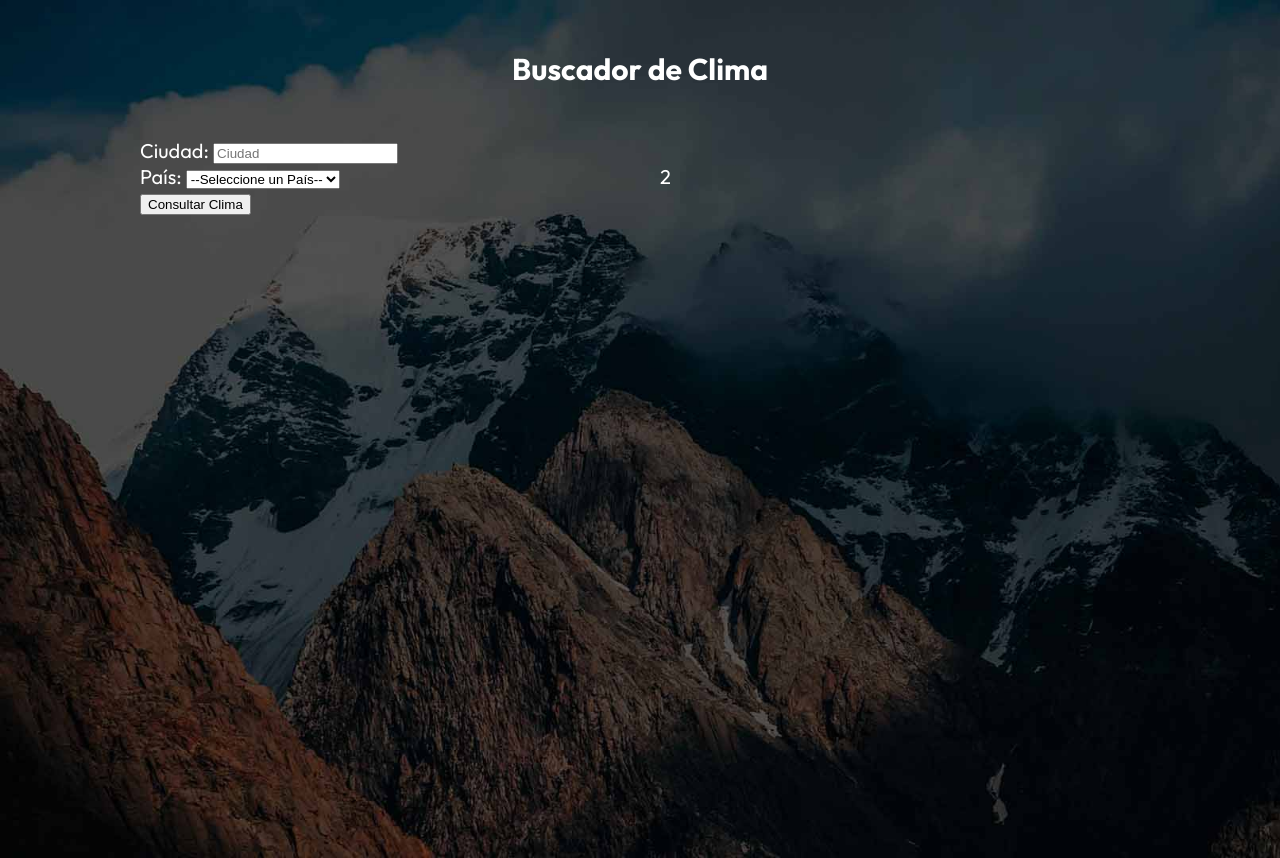
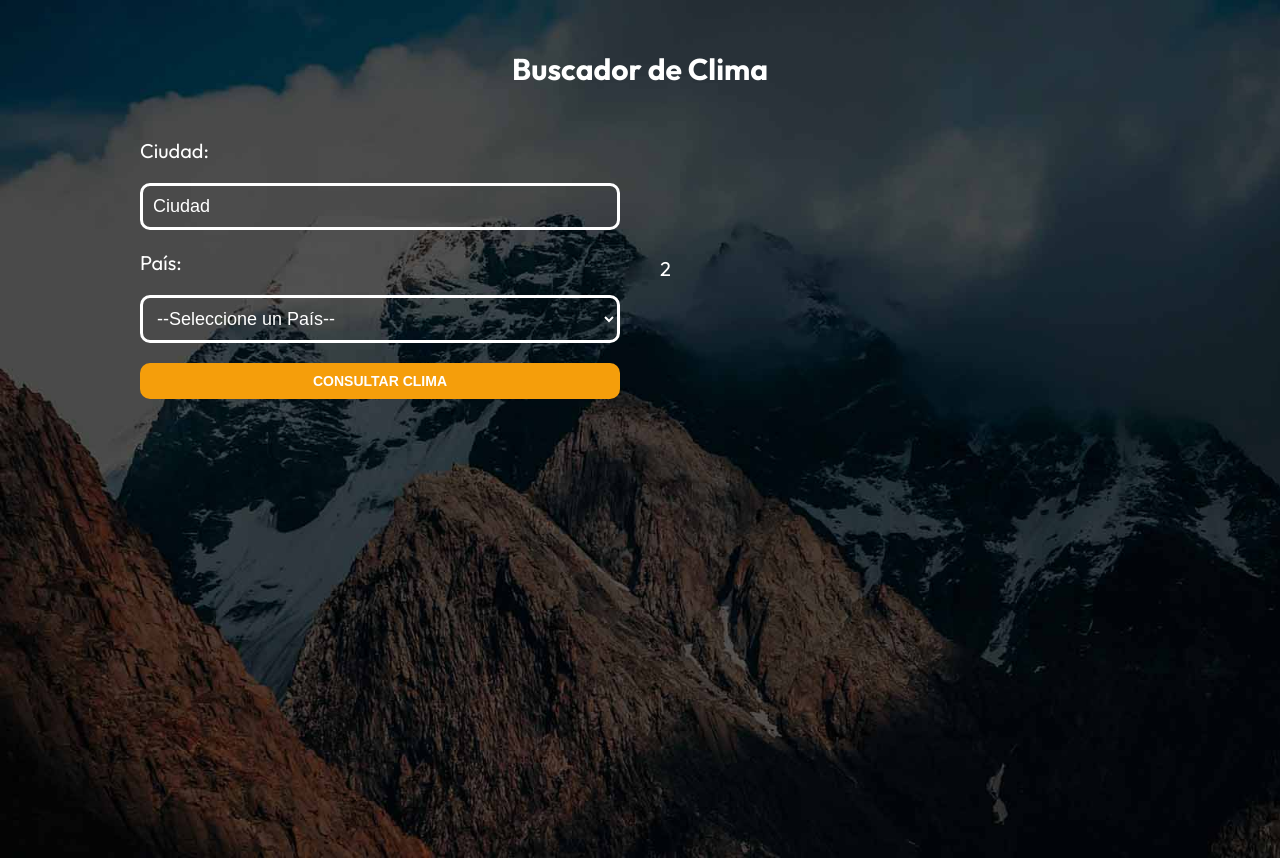
Before and after one commit to r0odr1/buscador-de-clima, a React (Vite) app: page / in a window 1280 px wide. Built offline with nearby package versions, Linux system fonts and the light colour scheme.

Commit message:
css al formulario

```diff
--- /dev/null
+++ b/src/components/Form/Form.module.css
@@ -0,0 +1,31 @@
+.form, .field {
+  display: flex;
+  flex-direction: column;
+  gap: 2rem;
+}
+
+.form input[type="text"],
+.form select {
+  padding: 1rem;
+  background-color: transparent;
+  border: .3rem solid var(--white);
+  color: var(--white);
+  font-size: 1.8rem;
+  font-weight: 400;
+  border-radius: 1rem;
+}
+.field ::placeholder {
+  color: var(--white);
+}
+
+.submit {
+  background-color: var(--primary);
+  border: none;
+  color: var(--white);
+  font-weight: 700;
+  font-size: 1.4rem;
+  text-transform: uppercase;
+  cursor: pointer;
+  padding: 1rem;
+  border-radius: 1rem;
+}
--- a/src/components/Form/Form.tsx
+++ b/src/components/Form/Form.tsx
@@ -1,9 +1,10 @@
 import { countries } from "../../data/conuntries";
+import styles from './Form.module.css'
 
 export default function Form() {
   return (
-    <form action="">
-      <div>
+    <form action="" className={styles.form}>
+      <div className={styles.field}>
         <label htmlFor="city">Ciudad: </label>
         <input
           id="city"
@@ -13,7 +14,7 @@ export default function Form() {
         />
       </div>
 
-      <div>
+      <div className={styles.field}>
         <label htmlFor="city">País: </label>
         <select name="" id="">
           <option value="">--Seleccione un País--</option>
@@ -28,7 +29,7 @@ export default function Form() {
         </select>
       </div>
 
-      <input type="submit" value='Consultar Clima' />
+      <input className={styles.submit} type="submit" value='Consultar Clima' />
     </form>
   )
 }
```
Also changed, not shown: src/components/Form/Form.module.tsx (deleted).
